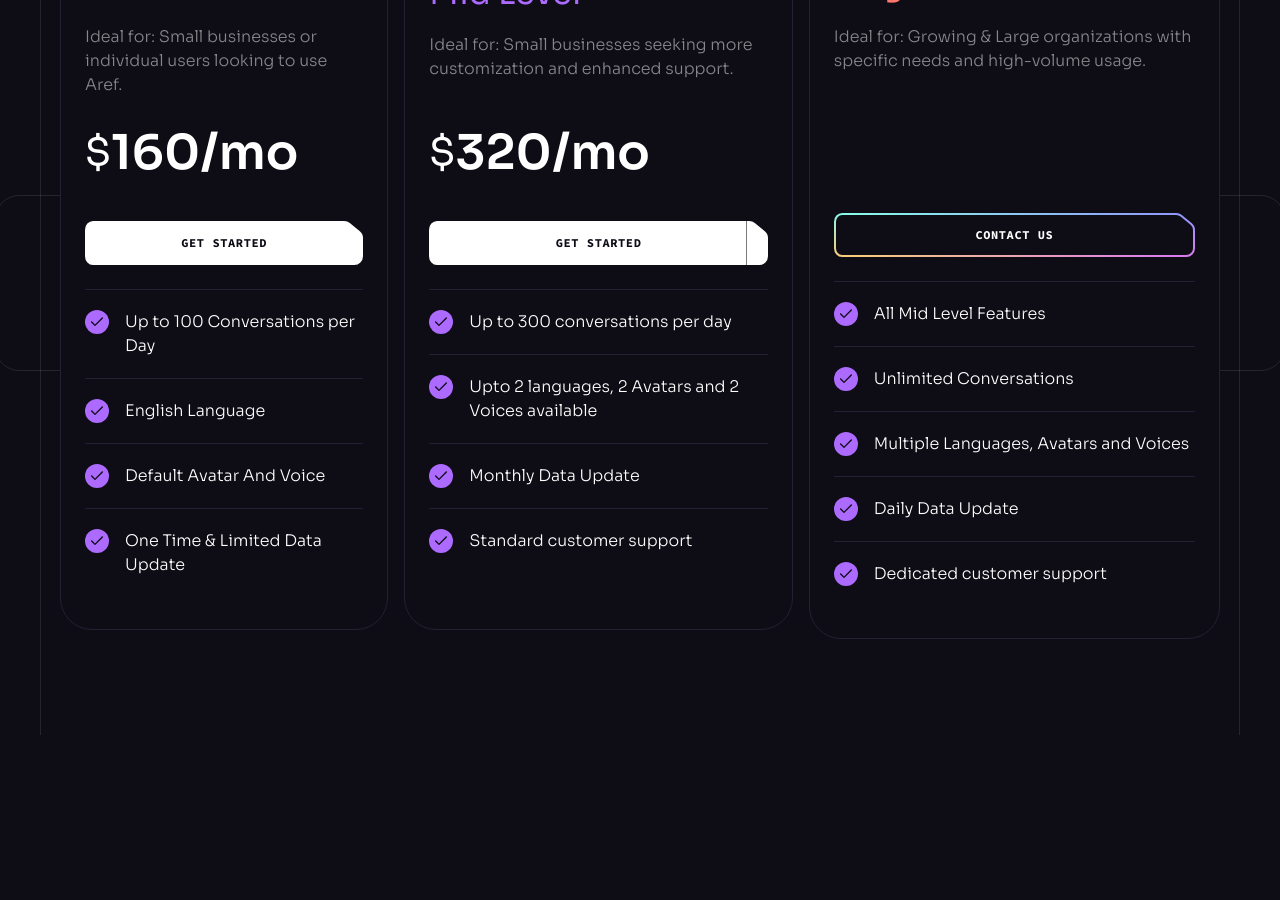
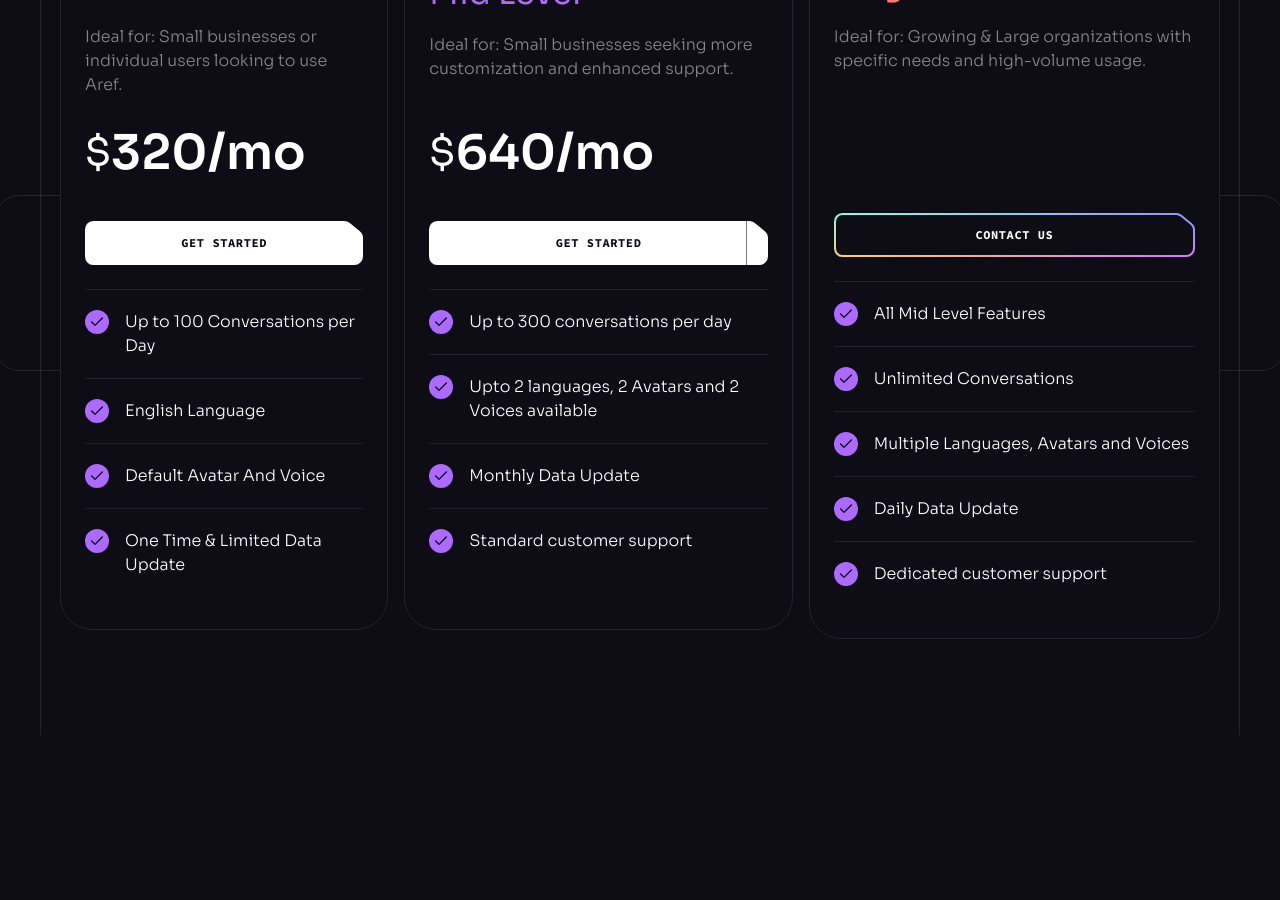
Before and after one commit to Aklile23/Ahmed, a React (Vite) app: page / in a window 1280 px wide. Shown: the part 8580-9480 px from the top of the page. Built offline with nearby package versions, Linux system fonts and the light colour scheme.

Commit message:
updated the price

```diff
--- a/src/constants/index.js
+++ b/src/constants/index.js
@@ -258,7 +258,7 @@ export const pricing = [
     id: "0",
     title: "Small Level",
     description: "Ideal for: Small businesses or individual users looking to use Aref.",
-    price: "160/mo",
+    price: "320/mo",
     features: [
       "Up to 100 Conversations per Day",
       "English Language",
@@ -270,7 +270,7 @@ export const pricing = [
     id: "1",
     title: "Mid Level",
     description: "Ideal for: Small businesses seeking more customization and enhanced support.",
-    price: "320/mo",
+    price: "640/mo",
     features: [
       "Up to 300 conversations per day",
       "Upto 2 languages, 2 Avatars and 2 Voices available",
```
